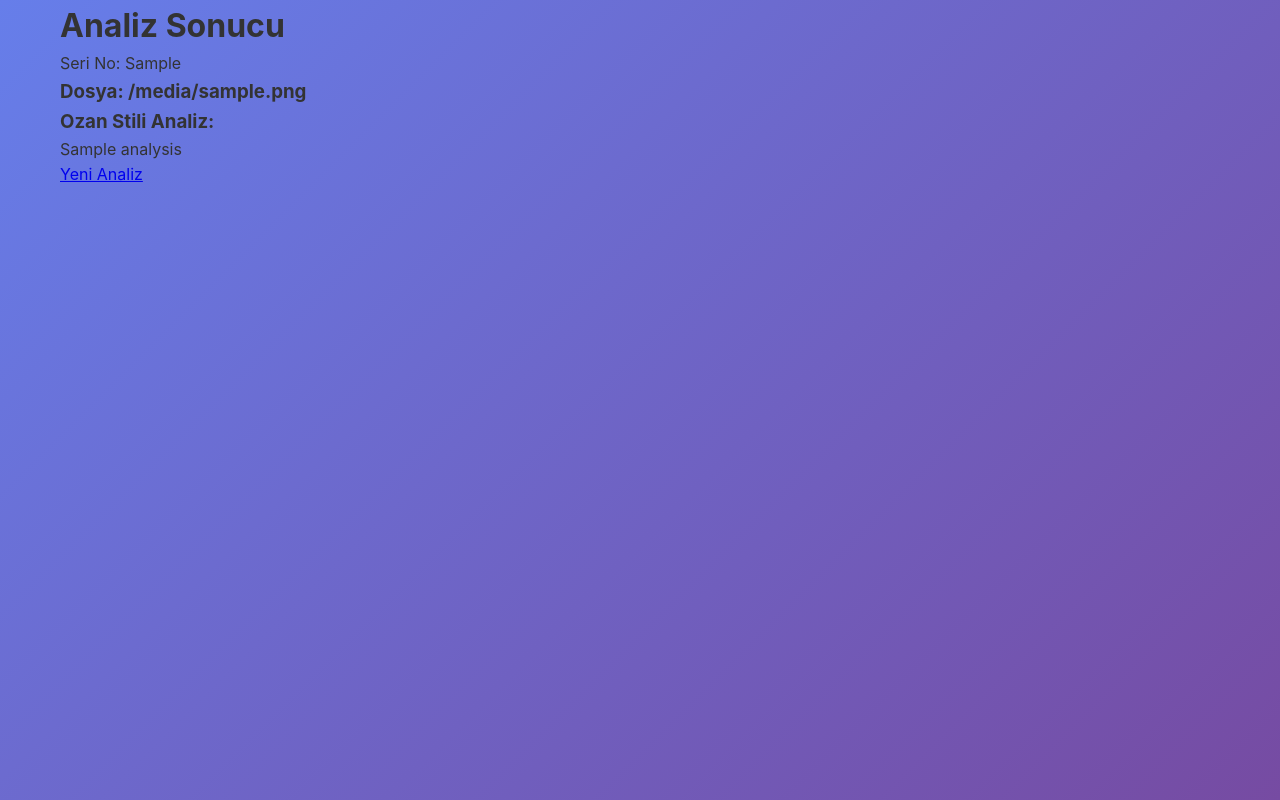
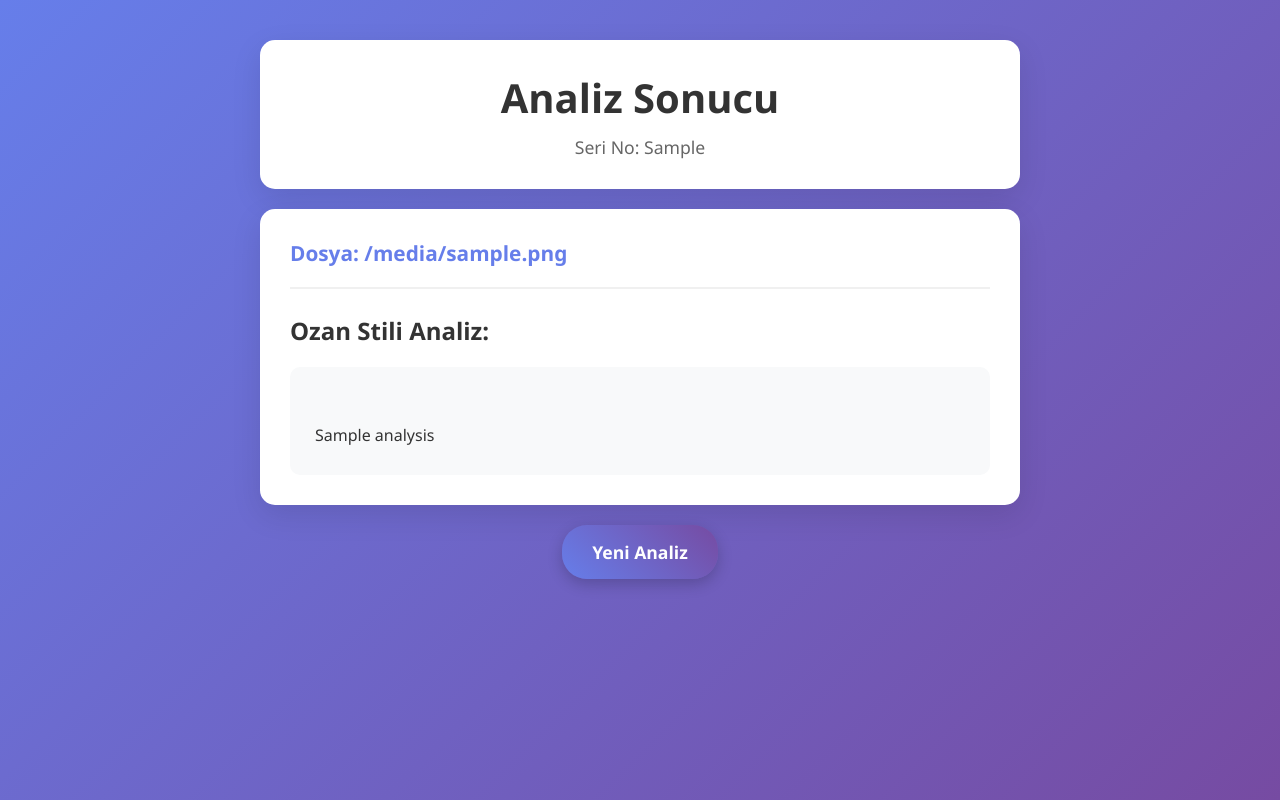
Before and after one commit to tordaht/CreatCritic-alpha, a Flask app: template web_interface/templates/result.html in a window 1280 px wide. Run offline with Flask 3, Linux system fonts and the light colour scheme; the template is opened without the code that fills it: most values are stand-ins (such as "Sample title", 1, 10 or a date in 2020).

Commit message:
Analiz sayfası için inline CSS eklendi - Harici CSS bağımlılığı kaldırıldı

```diff
--- a/web_interface/templates/result.html
+++ b/web_interface/templates/result.html
@@ -4,7 +4,117 @@
     <meta charset="UTF-8">
     <meta name="viewport" content="width=device-width, initial-scale=1.0">
     <title>CreaCritic - Analiz Sonucu</title>
-    <link rel="stylesheet" href="{{ url_for('static', filename='css/style.css') }}">
+    <style>
+        * {
+            margin: 0;
+            padding: 0;
+            box-sizing: border-box;
+        }
+
+        body {
+            font-family: 'Segoe UI', Tahoma, Geneva, Verdana, sans-serif;
+            background: linear-gradient(135deg, #667eea 0%, #764ba2 100%);
+            min-height: 100vh;
+            color: #333;
+        }
+
+        .container {
+            max-width: 800px;
+            margin: 0 auto;
+            padding: 40px 20px;
+        }
+
+        .result-header {
+            text-align: center;
+            background: white;
+            padding: 30px;
+            border-radius: 15px;
+            margin-bottom: 20px;
+            box-shadow: 0 10px 30px rgba(0,0,0,0.1);
+        }
+
+        .result-header h1 {
+            font-size: 2.5rem;
+            color: #333;
+            margin-bottom: 10px;
+        }
+
+        .result-header p {
+            color: #666;
+            font-size: 1.1rem;
+        }
+
+        .result-content {
+            background: white;
+            padding: 30px;
+            border-radius: 15px;
+            box-shadow: 0 10px 30px rgba(0,0,0,0.1);
+            margin-bottom: 20px;
+        }
+
+        .file-info {
+            margin-bottom: 25px;
+            padding-bottom: 20px;
+            border-bottom: 2px solid #f0f0f0;
+        }
+
+        .file-info h3 {
+            color: #667eea;
+            font-size: 1.3rem;
+        }
+
+        .analysis-result h3 {
+            color: #333;
+            font-size: 1.5rem;
+            margin-bottom: 20px;
+        }
+
+        .analysis-text {
+            background: #f8f9fa;
+            padding: 25px;
+            border-radius: 10px;
+            line-height: 1.8;
+            white-space: pre-line;
+            font-size: 1rem;
+        }
+
+        .result-actions {
+            text-align: center;
+        }
+
+        .btn-primary {
+            display: inline-block;
+            background: linear-gradient(45deg, #667eea, #764ba2);
+            color: white;
+            padding: 15px 30px;
+            text-decoration: none;
+            border-radius: 25px;
+            font-weight: 600;
+            font-size: 1.1rem;
+            transition: all 0.3s ease;
+            box-shadow: 0 5px 15px rgba(0,0,0,0.2);
+        }
+
+        .btn-primary:hover {
+            transform: translateY(-2px);
+            box-shadow: 0 8px 25px rgba(0,0,0,0.3);
+        }
+
+        @media (max-width: 768px) {
+            .container {
+                padding: 20px 15px;
+            }
+
+            .result-header h1 {
+                font-size: 2rem;
+            }
+
+            .analysis-text {
+                padding: 20px;
+                font-size: 0.95rem;
+            }
+        }
+    </style>
 </head>
 <body>
     <div class="container">
```
